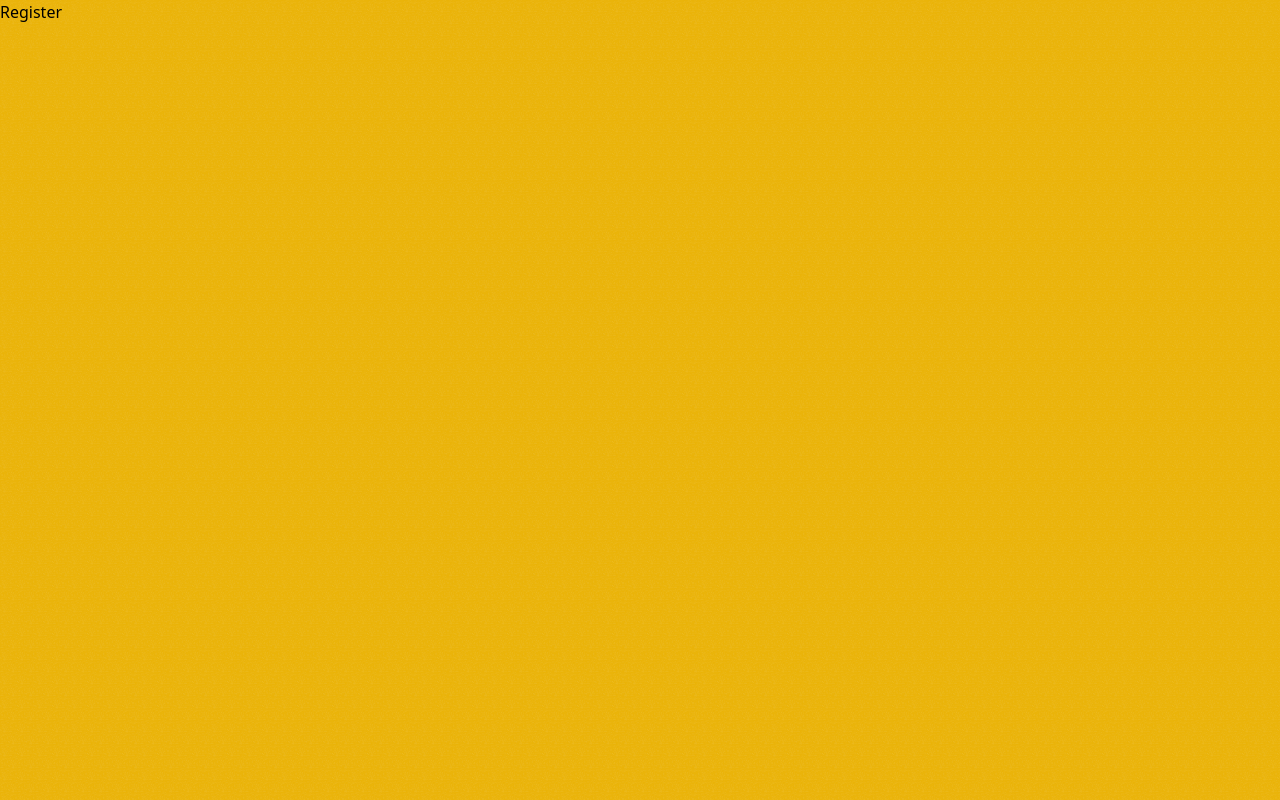
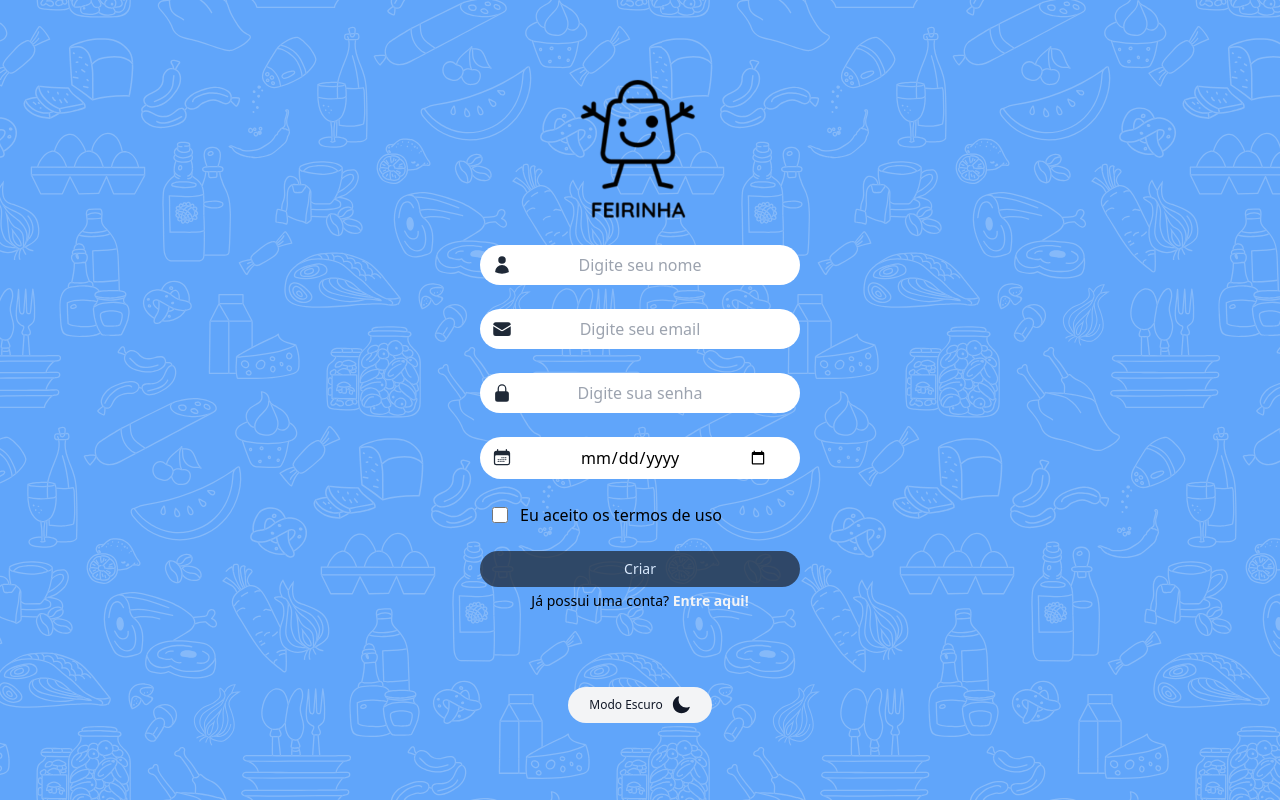
Before and after one commit to julioa-adl/feirinha, a React (Vite) app: page /register in a window 1280 px wide. Built offline with nearby package versions, Linux system fonts and the light colour scheme.

Commit message:
feat: pagina de registro

```diff
--- a/index.html
+++ b/index.html
@@ -6,7 +6,7 @@
     <meta name="viewport" content="width=device-width, initial-scale=1.0" />
     <title>Vite + React + TS</title>
   </head>
-  <body class="bg-yellow-500 dark:bg-gray-900 bg-market dark:bg-market-75 bg-center bg-repeat bg-contain">
+  <body class="bg-yellow-500 dark:bg-gray-900 bg-center bg-repeat bg-contain">
     <div id="root"></div>
     <script type="module" src="/src/main.tsx"></script>
   </body>
--- a/src/App.tsx
+++ b/src/App.tsx
@@ -6,7 +6,7 @@ const App = () => {
   return (
     <BrowserRouter>
       <Routes>
-        <Route path={"/"} element = { <Login /> }/>
+        <Route path={"/login"} element = { <Login /> }/>
         <Route path={"/register"} element = { <Register /> }/>
       </Routes>
     </BrowserRouter>
--- a/src/components/ToggleTheame.tsx
+++ b/src/components/ToggleTheame.tsx
@@ -5,12 +5,33 @@ function ToggleTheme() {
   const systemPreference = window.matchMedia('(prefers-color-scheme: dark)').matches;
   const pageClasses = document.documentElement.classList;
 
+
   useEffect(() => {
+    const localTheme = localStorage.getItem('theme');
+    if (localTheme !== null) {
+      if (JSON.parse(localTheme) !== 'dark') {
+        pageClasses.remove('dark');
+      } else {
+        pageClasses.add('dark');
+      }
+      return
+    }
     systemPreference && pageClasses.add('dark');
   }, []);
+
   const toggle = () => {
-    pageClasses.toggle('dark');
+    const localTheme = localStorage.getItem('theme');
+    if (localTheme !== null) {
+      if (JSON.parse(localTheme) === 'dark') {
+        localStorage.setItem('theme', JSON.stringify('light'));
+        pageClasses.remove('dark');
+      } else {
+        localStorage.setItem('theme', JSON.stringify('dark'));
+        pageClasses.add('dark');
+      }
+    }
   };
+
   return (
     <>
       <div
--- a/src/helpers/httpClient.ts
+++ b/src/helpers/httpClient.ts
@@ -2,12 +2,15 @@ import axios from 'axios';
 
 const backendUrl = (endpoint: string) => `https://feirinha-beckend-317l2alk2-julioa-adl.vercel.app/${endpoint}`;
 
-type login = {
+type Iuser = {
+  name?: string,
   email?: string,
   password?: string,
+  birthday?: string,
+  role?: string
 }
 
-const loginUser = async ({ email, password }: login) => {
+const loginUser = async ({ email, password }: Iuser) => {
 
   try {
     const res = await axios({
@@ -30,30 +33,27 @@ const loginUser = async ({ email, password }: login) => {
   }
 };
 
-// const registUser = async ({ name, email, password, role = 'customer' }) => {
-//   let error = false;
-//   try {
-//     const res = await httpClient.post(
-//       backendUrl('register'),
-//       {
-//         name, email, password, role,
-//       },
-//     );
-//     const saveUser = {
-//       name,
-//       email,
-//       role,
-//       token: res.data.token,
-//     };
-//     httpClient.defaults.headers.post.authorization = saveUser.token;
-//     localStorage.setItem('user', JSON.stringify(saveUser));
-//   } catch (err) {
-//     error = true;
-//   }
-//   return { error };
-// };
+const registUser = async ({ name, email, password, birthday, role = 'User' }: Iuser) => {
+  try {
+    const res = await axios.post(
+      backendUrl('user'),
+      {
+        name, email, password, birthday, role,
+      },
+    );
+    const { token } = res.data;
+    const saveToken = {
+      token,
+    };
+    axios.defaults.headers.post.authorization = token;
+    localStorage.setItem('user', JSON.stringify(saveToken));
+    return res;
+  } catch (err) {
+    return err;
+  }
+};
 
 export {
   loginUser,
-  // registUser,
+  registUser,
 }
--- a/src/pages/Login.tsx
+++ b/src/pages/Login.tsx
@@ -1,4 +1,5 @@
 import { useEffect, useState } from 'react';
+import { useNavigate } from 'react-router-dom';
 import logo from "../assets/feirinha-logo.png";
 import ToggleTheme from "../components/ToggleTheame";
 import Loading from '../components/Loading';
@@ -14,6 +15,8 @@ const Login = () => {
   const [loading, setLoading] = useState(false);
   const [disable, setDisable] = useState(true);
   const [error, setError] = useState(false)
+
+  const history = useNavigate();
 
   const handleSubmit = async (e) => {
     e.preventDefault();
@@ -49,10 +52,14 @@ const Login = () => {
     typePass ? setTypePass(false) :  setTypePass(true);
   }
 
+  const createAcount = () => {
+    history('/register');
+  }
+
   return (
     <div
-      className= "h-screen w-96 m-auto flex flex-col justify-evenly items-center">
-      <form className="relative flex flex-col gap-8 items-center mt-24">
+      className= "h-screen w-screen bg-market dark:bg-gray-900 dark:bg-market-75 m-auto flex flex-col justify-evenly items-center">
+      <form className="relative flex flex-col gap-8 items-center">
         <img src={logo} className="w-36 mb-8 dark:invert"/>
         <div className="relative">
           <UserIcon className="h-5 absolute text-gray-800 top-2.5 left-3"/>
@@ -95,8 +102,8 @@ const Login = () => {
         >
           { loading ? <Loading loading /> : 'Entrar' }
         </button>
-        <div className='-mt-7 text-sm dark:text-gray-100'>
-          <span>Ainda não tem uma conta?</span><span className="font-bold"> Crie aqui.</span>
+        <div className='-mt-5 text-sm dark:text-gray-100'>
+          <span>Ainda não tem uma conta?</span><span className="font-bold cursor-pointer text-blue-700 hover:text-blue-500 dark:text-blue-400 dark:hover:text-blue-600" onClick={ createAcount }> Crie aqui.</span>
         </div>
       </form>
       <ToggleTheme />
--- a/src/pages/Register.tsx
+++ b/src/pages/Register.tsx
@@ -1,8 +1,144 @@
+import { useEffect, useState } from 'react';
+import { useNavigate } from 'react-router-dom';
+import logo from "../assets/feirinha-logo.png";
+import Loading from '../components/Loading';
+import ToggleTheme from "../components/ToggleTheame";
+import { UserIcon, LockClosedIcon, EnvelopeIcon, CalendarDaysIcon } from '@heroicons/react/24/solid';
+import { registUser } from '../helpers/httpClient';
+
 const Register = () => {
+  const [values, setValues] = useState({
+    name: '',
+    email: '',
+    password: '',
+    birthday: '',
+  });
+  const [terms, setChecked] = useState(false);
+  const [loading, setLoading] = useState(false);
+  const [disable, setDisable] = useState(true);
+  const [error, setError] = useState(false);
+
+  const history = useNavigate();
+
+  const loginHere = () => {
+    history('/login');
+  };
+
+  const handleSubmit = async (e) => {
+    e.preventDefault();
+    setLoading(true);
+    const res = await registUser(values);
+    console.log(res);
+    setLoading(false);
+    if (!res.status) {
+      setError(res.response.data.message)
+      setTimeout(() => {
+        setError(false);
+      }, 5000);
+    }
+  };
+
+  useEffect(() => {
+    const emailIsValid = values.email.match(/^[A-Za-z0-9_!#$%&'*+\\/=?`{|}~^.-]+@[A-Za-z0-9.-]+\.[a-zA-Z0-9_.+-]+$/gm);
+    if (
+      values.email.length > 0 &&
+      emailIsValid &&
+      values.password.length > 5 &&
+      values.name.length > 0 &&
+      values.birthday.length > 0 &&
+      terms === true) {
+      return setDisable(false);
+    }
+    return setDisable(true);
+  }, [values, terms])
+
+  const handleChange = (event) => {
+    const { id, value } = event.target;
+    if (id === 'terms') {
+      setChecked(!terms)
+      return;
+    }
+    setValues((prevstate) => ({
+      ...prevstate,
+      [id]: value,
+    }));
+  }
+
   return (
-    <>
-      <h1>Register</h1>
-    </>
+    <div className= "h-screen w-screen bg-blue-400 bg-market dark:bg-gray-900 dark:bg-market-75 m-auto flex flex-col justify-evenly items-center">
+      <form className="relative flex flex-col gap-6 items-center">
+        <img src={logo} className="w-36 dark:invert"/>
+        <div className="relative">
+          <UserIcon className="h-5 absolute text-gray-800 top-2.5 left-3"/>
+          <input
+            type="text"
+            required
+            id='name'
+            value={ values.name }
+            onChange={ handleChange }
+            placeholder="Digite seu nome"
+            className={`rounded-full px-8 py-2 w-80 text-center dark:bg-gray-600 dark:text-gray-100`}/>
+        </div>
+        <div className='relative'>
+          <EnvelopeIcon className="h-5 absolute text-gray-800 top-2.5 left-3"/>
+          <input
+            type="email"
+            required
+            id='email'
+            value={ values.email }
+            onChange={ handleChange }
+            placeholder="Digite seu email"
+            className={`${error && 'border-solid border-2 border-red-500'} rounded-full px-8 py-2 w-80 text-center dark:bg-gray-600 dark:text-gray-100`}/>
+        </div>
+        <div className="relative">
+          <LockClosedIcon className="h-5 absolute text-gray-800 top-2.5 left-3"/>
+          <input
+            type='password'
+            required
+            id='password'
+            value={ values.password }
+            onChange={ handleChange }
+            placeholder="Digite sua senha"
+            className={`rounded-full px-8 py-2 w-80 text-center dark:bg-gray-600 dark:text-gray-100`}/>
+        </div>
+        <div className="relative">
+          <CalendarDaysIcon className="h-5 absolute text-gray-800 top-2.5 left-3"/>
+          <input
+            type="date"
+            required
+            id='birthday'
+            value={ values.birthday }
+            onChange={ handleChange }
+            className={`rounded-full px-8 py-2 w-80 text-center dark:bg-gray-600 dark:text-gray-100`}/>
+        </div>
+        <div className='flex flex-row gap-3 items-center w-80 ml-6'>
+          <input
+            className='h-4 w-4'
+            id='terms'
+            onChange={ handleChange }
+            checked={terms}
+            type='checkbox'
+            required
+          />
+          <span className='dark:text-gray-100'>Eu aceito os termos de uso</span>
+        </div>
+        {
+          error && <span className='absolute top-44 h-4 text-gray-900 dark:text-red-500'>{ error }</span>
+        }
+        <button
+          type="submit"
+          disabled={ disable }
+          className={`flex justify-center text-center items-center font-medium rounded-full text-sm px-3 py-2 w-80 text-white ${ disable ? 'bg-gray-800 opacity-75' : 'bg-blue-700 hover:bg-blue-800 focus:outline-none focus:ring-1 dark:bg-blue-600 dark:hover:bg-blue-700'}`}
+          onClick={ handleSubmit }
+        >
+          { loading ? <Loading loading /> : 'Criar' }
+        </button>
+        <div className='-mt-5 text-sm dark:text-gray-100'>
+          <span>Já possui uma conta?</span><span className="font-bold cursor-pointer text-gray-100 hover:text-gray-900 dark:text-blue-400 dark:hover:text-blue-600" onClick={ loginHere }> Entre aqui!</span>
+        </div>
+      </form>
+      <ToggleTheme />
+    </div>
   )
 }
 
```
